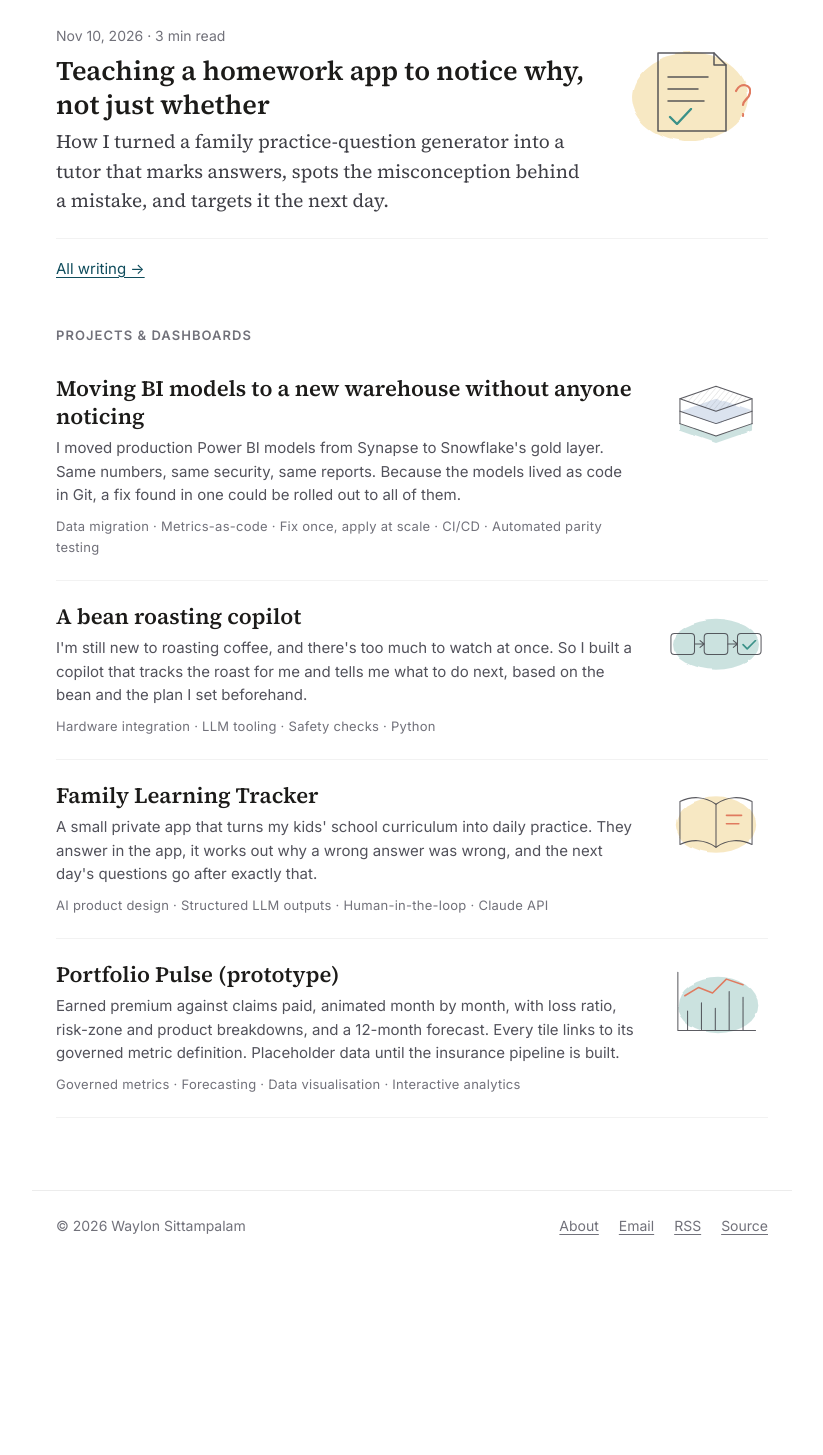
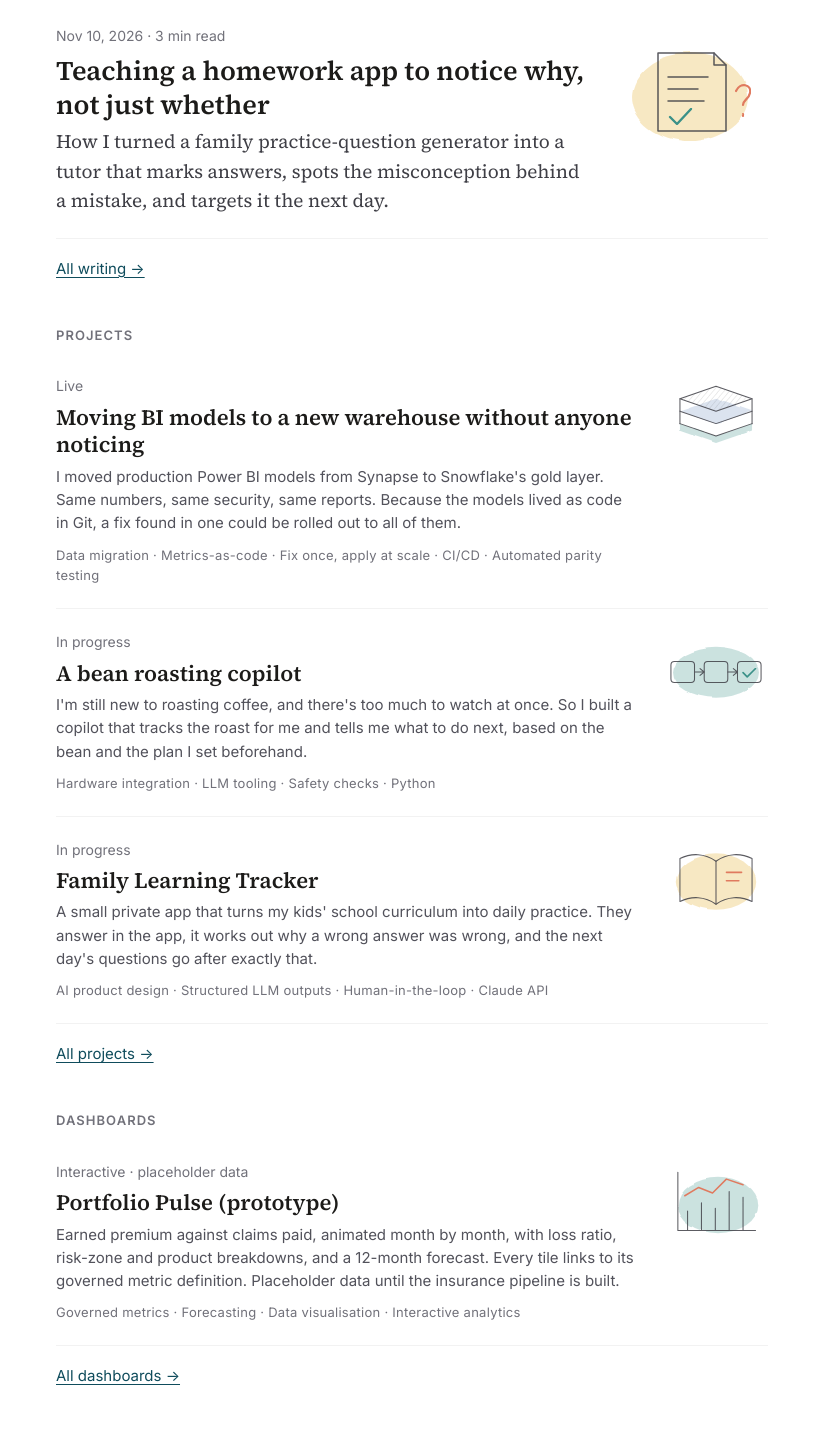
Before and after one commit to fedamo/portfolio-site, an Astro site: page / in a window 1280 px wide. Shown: the part 985-2440 px from the top of the page, without its empty margins (228-1051 px from the left). Before the commit the page ends 2270 px from the top, so only its background shows below. Built offline with nearby package versions, Linux system fonts and the light colour scheme; Astro itself is replaced by a stand-in of ours.

Commit message:
Home: split Projects and Dashboards into their own sections
Co-Authored-By: Claude Opus 5.5 <noreply@anthropic.com>
Claude-Session: https://claude.ai/code/session_01RRVNPtLKWzAgaYtSnnmtqr

```diff
--- a/src/pages/index.astro
+++ b/src/pages/index.astro
@@ -2,7 +2,7 @@
 import Base from '../layouts/Base.astro';
 import HeroSketch from '../components/HeroSketch.astro';
 import EntryRow from '../components/EntryRow.astro';
-import { getPosts, getDashboards, getProjects, base, fmt, readingTime, links } from '../lib';
+import { getPosts, getDashboards, getProjects, base, fmt, readingTime, links, statusLabel } from '../lib';
 const posts = (await getPosts()).slice(0, 4);
 const projects = (await getProjects()).filter((p) => p.data.featured);
 const dashboards = await getDashboards();
@@ -30,14 +30,22 @@ const dashboards = await getDashboards();
   </section>
 
   <section class="list-section">
-    <h2 class="label">Projects &amp; dashboards</h2>
+    <h2 class="label">Projects</h2>
     {projects.map((p) => (
       <EntryRow level="item" href={`${base}/projects/${p.id}/`} title={p.data.title} summary={p.data.summary}
-        skills={p.data.skills} sketch={p.data.sketch} draft={p.data.draft} />
+        meta={statusLabel[p.data.status]} skills={p.data.skills} sketch={p.data.sketch} draft={p.data.draft} />
     ))}
+    <p class="more"><a href={`${base}/projects/`}>All projects →</a></p>
+  </section>
+
+  {dashboards.length > 0 && (
+  <section class="list-section">
+    <h2 class="label">Dashboards</h2>
     {dashboards.map((d) => (
       <EntryRow level="item" href={`${base}/${d.data.path}`} title={d.data.title} summary={d.data.description}
-        skills={d.data.skills} sketch={d.data.sketch} draft={d.data.draft} />
+        meta={d.data.syntheticData ? 'Interactive · placeholder data' : 'Interactive'} skills={d.data.skills} sketch={d.data.sketch} draft={d.data.draft} />
     ))}
+    <p class="more"><a href={`${base}/dashboards/`}>All dashboards →</a></p>
   </section>
+  )}
 </Base>
```
